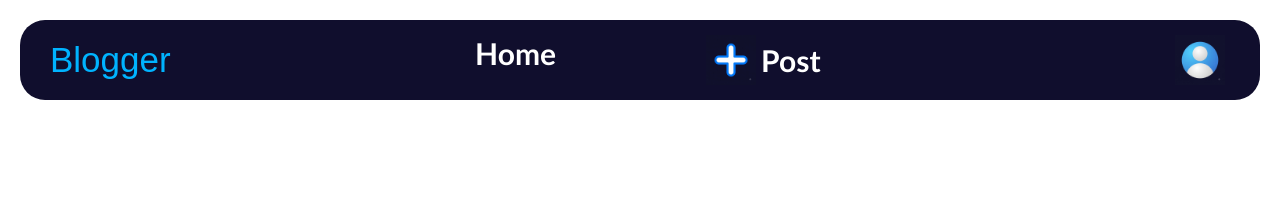
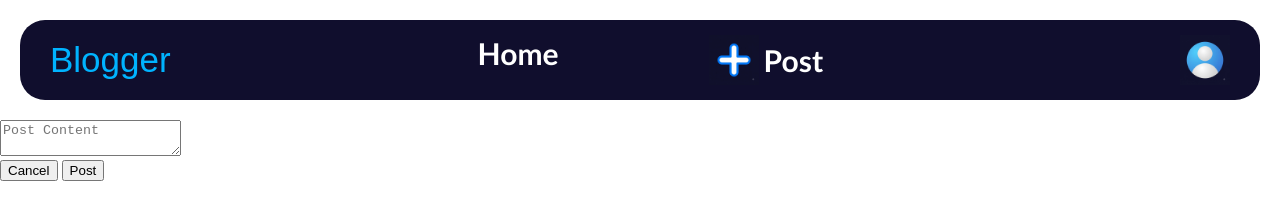
Before and after one commit to sivaxoorya-jpg/Web-Dev-Task., a plain HTML site: page Home.html in a window 1280 px wide. Drawn offline with Linux system fonts and the light colour scheme; a web font is replaced by a local one.

Commit message:
Update Home.html

```diff
--- a/Home.html
+++ b/Home.html
@@ -13,13 +13,23 @@
     <nav class="Navbar">
         <div class="Logo">Blogger</div>
         <ul class="Nav-links">
-            <li><a href="Home.html">Home</a></li>
-            <li><div class="Pic-Text"><img src="Plusicon.png" height="50px"><a href="#">Post</a></div></li>
+            <li><a href="Index.html">Home</a></li>
+            <li><div class="Pic-Text"><img src="Plusicon.png" height="50px"><a href="#" id="openPost">Post</a></div></li>
         </ul>
-        <div class="Pic-Text">
+        <div class="Pic-Text2">
             <img src="Profile Pic.png" height="50px" class="Pic">
                 <a href="#" class="Text"><span id="username"></span></a>
         </div>
     </nav>
+    <div id="postModal" class="modal hidden">
+    <div class="modal-content">
+        <textarea id="postText" placeholder="Post Content"></textarea>
+        <div class="modal-buttons">
+        <button id="cancelPost">Cancel</button>
+        <button id="submitPost">Post</button>
+        </div>
+    </div>
+    </div>
+    <div id="postsContainer"></div>
 </body>
 </html>
```
